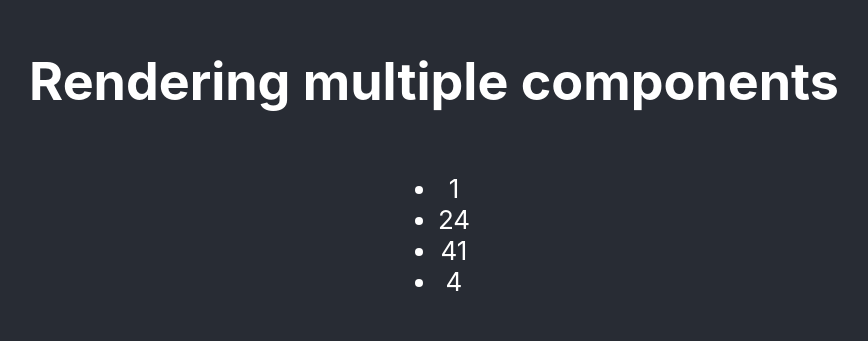
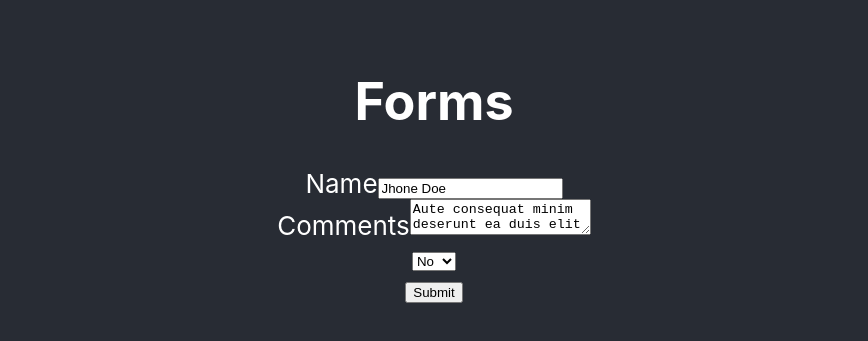
Before and after one commit to andriyfm/react-kujahit, a React (Create React App) app: page / in a window 1280 px wide. Shown: the part 231-572 px from the top of the page, without its empty margins (206-1074 px from the left). Built offline with nearby package versions, Linux system fonts and the light colour scheme.

Commit message:
Create form comments component

```diff
--- a/src/App.js
+++ b/src/App.js
@@ -1,14 +1,14 @@
 import React from "react";
 import "./App.css";
-import NumberList from "./components/NumberList";
+import { FormComments } from "./components/basics/Forms";
 
 function App() {
   const numbers = [1, 24, 41, 4];
   return (
     <div className="App">
       <header className="App-header">
-        <h1>Rendering multiple components</h1>
-        <NumberList numbers={numbers} />
+        <h1>Forms</h1>
+        <FormComments />
       </header>
     </div>
   );
--- a/src/components/basics/Forms.js
+++ b/src/components/basics/Forms.js
@@ -148,3 +148,48 @@ export const FormResetPassword = props => {
     </form>
   );
 };
+
+/**
+ * Form Comments
+ * @param {*} props
+ */
+export const FormComments = props => {
+  const [name, setName] = useState("Jhone Doe");
+  const [comments, setComments] = useState(
+    "Aute consequat minim deserunt ea duis elit duis ipsum sunt sint"
+  );
+  const [isAgree, setIsAgree] = useState("no");
+
+  const handleSubmit = e => {
+    console.log({ name, comments, isAgree });
+  };
+
+  return (
+    <div>
+      <div>
+        <label>Name</label>
+        <input
+          type="text"
+          value={name}
+          onChange={e => setName(e.target.value)}
+        />
+      </div>
+      <div>
+        <label>Comments</label>
+        <textarea
+          value={comments}
+          onChange={e => setComments(e.target.value)}
+        ></textarea>
+      </div>
+      <div>
+        <select value={isAgree} onChange={e => setIsAgree(e.target.value)}>
+          <option value="yes">Yes</option>
+          <option value="no">No</option>
+        </select>
+      </div>
+      <div>
+        <button onClick={handleSubmit}>Submit</button>
+      </div>
+    </div>
+  );
+};
```
